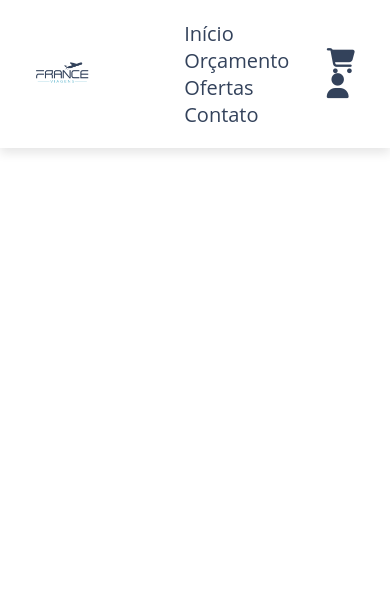
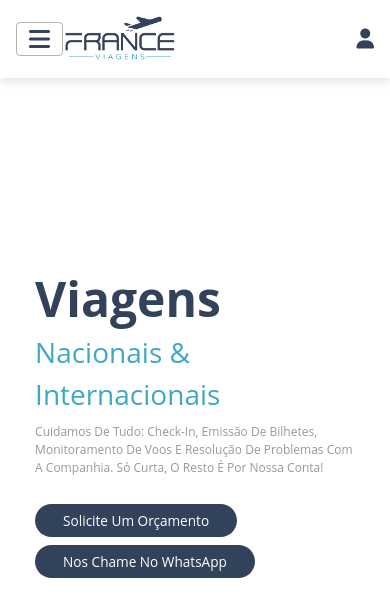
Before and after one commit to vhendala/franceviagens, a plain HTML site: page index.html in a window 390 px wide. Drawn offline with Linux system fonts and the light colour scheme.

Commit message:
atualizações

```diff
--- a/css/style.css
+++ b/css/style.css
@@ -19,6 +19,24 @@ html{
   overflow-x: hidden;
 }
 
+section{
+  padding:2rem 9%;
+}
+
+.btn{
+  display: inline-block;
+  margin-top: 1rem;
+  border-radius: 5rem;
+  background: #33425B;
+  color:#fff;
+  padding:.9rem 3.5rem;
+  cursor: pointer;
+  font-size: 1.7rem;
+}
+
+.btn:hover{
+
+}
 
 header{
   position: fixed;
@@ -56,6 +74,54 @@ header .icons a:hover{
   color:var(--blue);
 }
 
+header #toggler{
+  display: none;
+}
+
+header .fa-bars{
+  font-size: 3rem;
+  color:#33425B;
+  border-radius: .5rem;
+  padding:.5rem 1.5rem;
+  cursor: pointer;
+  border:.1rem solid rgba(0,0,0,.3);
+  display: none;
+}
+
+.home{
+  display: flex;
+  align-items: center;
+  min-height: 100vh;
+  /* background: url(../images/home-bg.jpg) no-repeat; */
+  background-size: cover;
+  background-position: center;
+}
+
+.home .content{
+  max-width: 50rem;
+}
+
+.home .content h3{
+  font-size: 6rem;
+  color:#33425B;
+}
+
+.home .content span{
+  font-size: 3.5rem;
+  color:var(--blue);
+  padding:1rem 0;
+  line-height: 1.5;
+}
+
+.home .content p{
+  font-size: 1.5rem;
+  color:#999;
+  padding:1rem 0;
+  line-height: 1.5;
+}
+
+
+
 
 footer {
   display: flex;
@@ -68,3 +134,47 @@ footer {
   color: #ffffff;
   font-size: 1.25em;
 }
+
+
+/* media queries */
+@media (max-width:1050px){
+  html{
+    font-size: 55%;
+  }
+  header{
+    padding: 2rem;
+  }
+}
+
+@media (max-width:832px){
+  header .fa-bars{
+    display: block;
+  }
+
+  header .navbar{
+    position:absolute;
+    top:100%; left:0; right:0;
+    background: #eee;
+    border-top: .1rem solid rgba(0,0,0,.1);
+    clip-path: polygon(0 0, 100% 0, 100% 0, 0 0);
+  }
+
+  header #toggler:checked ~ .navbar{
+    clip-path:polygon(0 0,100% 0, 100% 100%, 0% 100%);
+  }
+
+  header .navbar a{
+    margin:1.5rem;
+    padding:1.5rem;
+    background:#fff;
+    border:.1rem solid rgba(0,0,0,.1);
+    display: block;
+
+  }
+}
+
+@media (max-width:580px){
+  html{
+    font-size: 50%;
+  }
+}
--- a/index.html
+++ b/index.html
@@ -19,6 +19,10 @@
 
 <!-- header section starts -->
 <header>
+
+    <input type="checkbox" name="" id="toggler">
+    <label for="toggler" class="fas fa-bars"></label>
+
     <a href="index.html">
         <img class="logo" src="img/logo.png" alt="Logomarca da France Viagens"/>
     </a>
@@ -31,7 +35,8 @@
     </nav>
 
     <div class="icons">
-        <a href="#" class="fas fa-shopping-cart"></a>
+        <!-- <a href="#" class="fas fa-heart"></a> -->
+        <!-- <a href="#" class="fas fa-shopping-cart"></a> -->
         <a href="#" class="fa fa-user"></a>
     </div>
 
@@ -40,6 +45,39 @@
 
 </header>
 <!-- header section ends -->
+
+<!-- home section starts -->
+<section class="home" id="home">
+
+    <div class="content">
+
+        <h3>Viagens</h3>
+        <span>Nacionais & Internacionais</span>
+        <p>Cuidamos de tudo: check-in, emissão de bilhetes, monitoramento de voos e resolução de problemas com a companhia. Só curta, o resto é por nossa conta!
+        </p>
+
+        <br>
+
+        <a
+            href="https://agencia.iddas.com.br/orcamento/solicitacao/nova/TnpIV2VWc2tFMStrVncrUEV5WmozUT09"
+            target="_blank"
+            class="btn"
+            >Solicite um Orçamento
+        </a>
+
+        <br>
+
+        <a
+            href="https://api.whatsapp.com/send?phone=5565999582990&text=Gostaria%20de%20mais%20informa%C3%A7%C3%B5es"
+            target="_blank"
+            class="btn"
+            >Nos chame no WhatsApp
+        </a>
+
+    </div>
+
+</section>
+<!-- home section ends -->
 
 <!-- <main>
     <div class="container">
```
